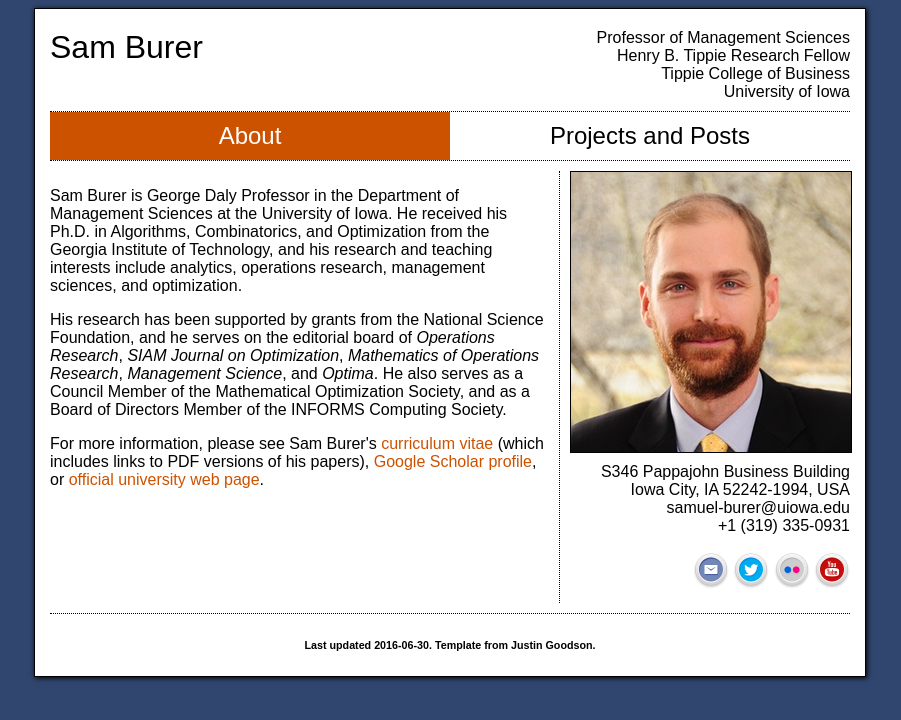
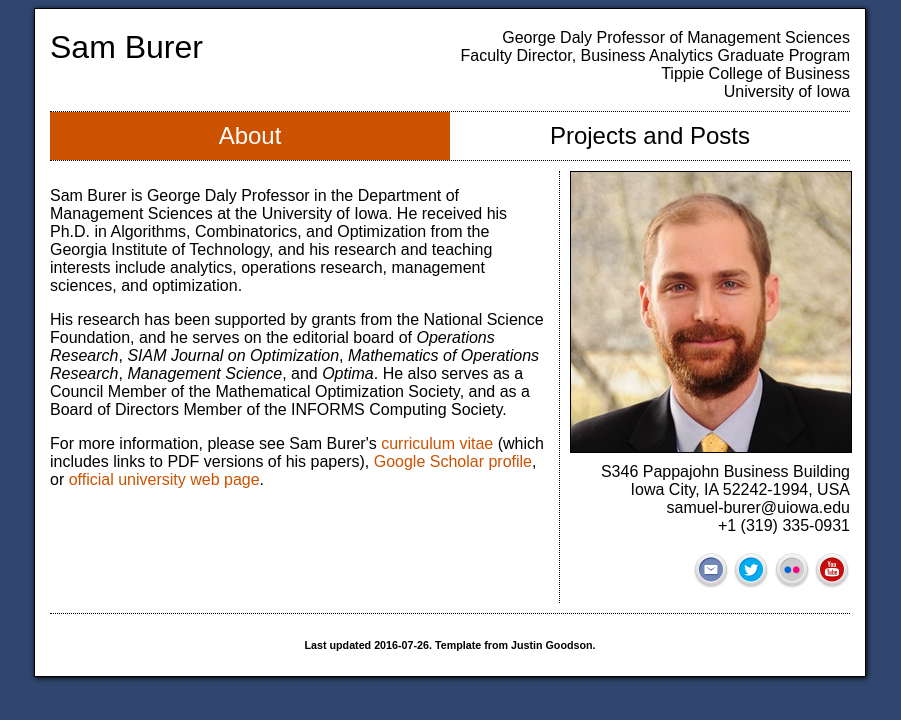
Before and after one commit to sburer/sburer.github.io, a Jekyll site: the page built from index.html, in a window 1280 px wide. Shown: the top 720 px of the page, without its empty margins (206-1107 px from the left). Built offline with Jekyll 4.4.1, drawn with Linux system fonts in a browser that asks for light colours; comment, search, counter and statistics services are not loaded.

Commit message:
Update headers.

```diff
--- a/index.html
+++ b/index.html
@@ -9,10 +9,10 @@ title: Sam Burer | Department of Management Sciences | Tippie College of Busines
 			Sam Burer
 		</div>
 		<div id="header-right">
-			Professor of Management Sciences<br>
-            Henry B. Tippie Research Fellow<br>
-            Tippie College of Business<br>
-            University of Iowa
+			George Daly Professor of Management Sciences<br>
+            Faculty Director, Business Analytics Graduate Program<br>
+                        Tippie College of Business<br>
+                        University of Iowa
 		</div>
 	</div>
 	<div class="nav">
@@ -82,7 +82,7 @@ samuel-burer@uiowa.edu<br>
 		</div>
 	</div>
 	<div id="footer">
-		<h6>Last updated 2016-06-30. Template from Justin Goodson.</h6>
+		<h6>Last updated 2016-07-26. Template from Justin Goodson.</h6>
 	</div>
 
 </div>
--- a/projects.html
+++ b/projects.html
@@ -10,8 +10,8 @@ title: Sam Burer | Department of Management Sciences | Tippie College of Busines
 			Sam Burer
 		</div>
 		<div id="header-right">
-			Professor of Management Sciences<br>
-                        Henry B. Tippie Research Fellow<br>
+			George Daly Professor of Management Sciences<br>
+            Faculty Director, Business Analytics Graduate Program<br>
                         Tippie College of Business<br>
                         University of Iowa
 		</div>
```
